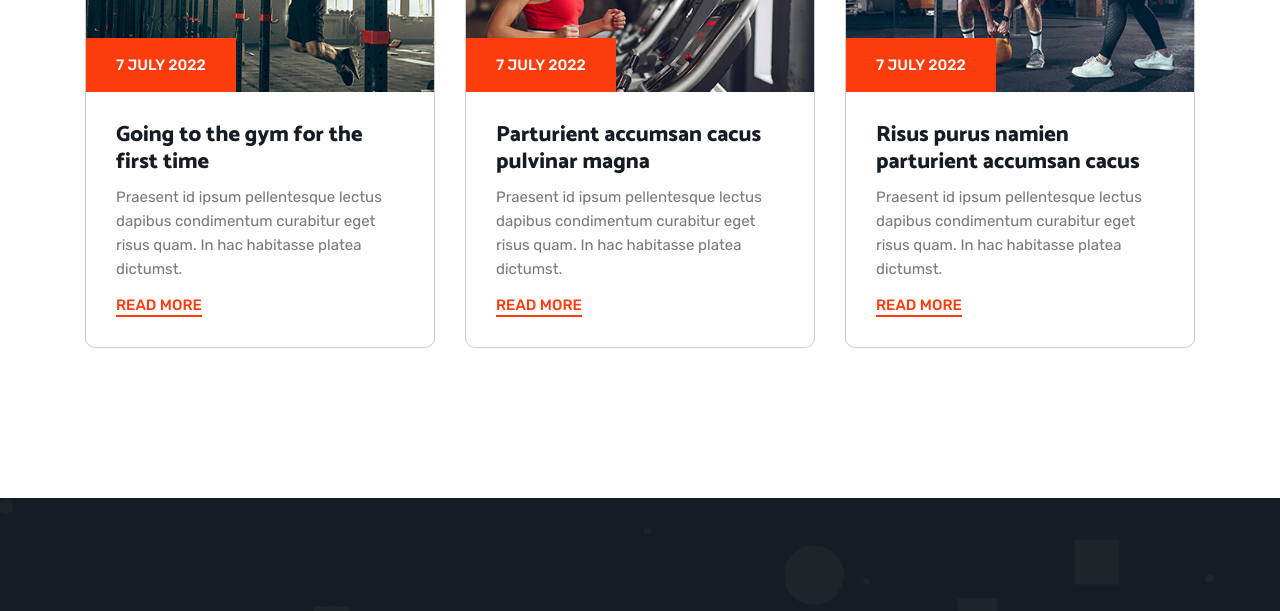
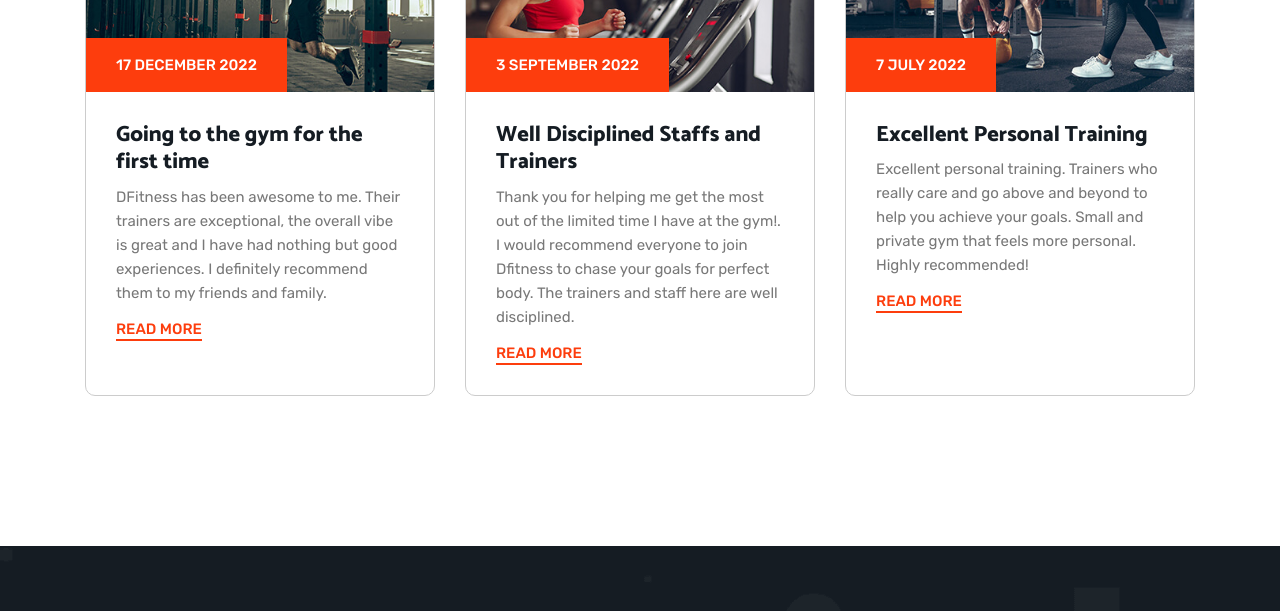
Before and after one commit to dhineshchannel/dhineshchannel.github.io, a plain HTML site: page DFitness/index.html in a window 1280 px wide. Shown: the part 3370-3981 px from the top of the page. Drawn offline with nearby package versions, Linux system fonts and the light colour scheme.

Commit message:
Update index.html

```diff
--- a/DFitness/index.html
+++ b/DFitness/index.html
@@ -450,7 +450,7 @@
                   <img src="./assets/images/blog-1.jpg" width="440" height="270" loading="lazy"
                     alt="Going to the gym for the first time" class="img-cover">
 
-                  <time class="card-meta" datetime="2022-07-07">7 July 2022</time>
+                  <time class="card-meta" datetime="2022-12-17">17 December 2022</time>
                 </div>
 
                 <div class="card-content">
@@ -460,8 +460,8 @@
                   </h3>
 
                   <p class="card-text">
-                    Praesent id ipsum pellentesque lectus dapibus condimentum curabitur eget risus quam. In hac
-                    habitasse platea dictumst.
+                    DFitness has been awesome to me. Their trainers are exceptional, the overall vibe is great and I have had nothing but good experiences.
+                    I definitely recommend them to my friends and family.
                   </p>
 
                   <a href="#" class="btn-link has-before">Read More</a>
@@ -476,20 +476,21 @@
 
                 <div class="card-banner img-holder" style="--width: 440; --height: 270;">
                   <img src="./assets/images/blog-2.jpg" width="440" height="270" loading="lazy"
-                    alt="Parturient accumsan cacus pulvinar magna" class="img-cover">
+                    alt="Well Disciplined Staffs and Trainers" class="img-cover">
 
-                  <time class="card-meta" datetime="2022-07-07">7 July 2022</time>
+                  <time class="card-meta" datetime="2022-09-03">3 September 2022</time>
                 </div>
 
                 <div class="card-content">
 
                   <h3 class="h3">
-                    <a href="#" class="card-title">Parturient accumsan cacus pulvinar magna</a>
+                    <a href="#" class="card-title">Well Disciplined Staffs and Trainers</a>
                   </h3>
 
                   <p class="card-text">
-                    Praesent id ipsum pellentesque lectus dapibus condimentum curabitur eget risus quam. In hac
-                    habitasse platea dictumst.
+                    Thank you for helping me get the most out of the limited time I have at the gym!.
+                    I would recommend everyone to join Dfitness to chase your goals for perfect body.
+                    The trainers and staff here are well disciplined.
                   </p>
 
                   <a href="#" class="btn-link has-before">Read More</a>
@@ -504,7 +505,7 @@
 
                 <div class="card-banner img-holder" style="--width: 440; --height: 270;">
                   <img src="./assets/images/blog-3.jpg" width="440" height="270" loading="lazy"
-                    alt="Risus purus namien parturient accumsan cacus" class="img-cover">
+                    alt="Excellent Personal Training" class="img-cover">
 
                   <time class="card-meta" datetime="2022-07-07">7 July 2022</time>
                 </div>
@@ -512,12 +513,12 @@
                 <div class="card-content">
 
                   <h3 class="h3">
-                    <a href="#" class="card-title">Risus purus namien parturient accumsan cacus</a>
+                    <a href="#" class="card-title">Excellent Personal Training</a>
                   </h3>
 
                   <p class="card-text">
-                    Praesent id ipsum pellentesque lectus dapibus condimentum curabitur eget risus quam. In hac
-                    habitasse platea dictumst.
+                    Excellent personal training. Trainers who really care and go above and beyond to help you achieve your goals.
+                    Small and private gym that feels more personal. Highly recommended!
                   </p>
 
                   <a href="#" class="btn-link has-before">Read More</a>
@@ -557,7 +558,7 @@
           </a>
 
           <p class="footer-brand-text">
-            Etiam suscipit fringilla ullamcorper sed malesuada urna nec odio.
+            Work Hard to Get Better Life.
           </p>
 
           <div class="wrapper">
```
